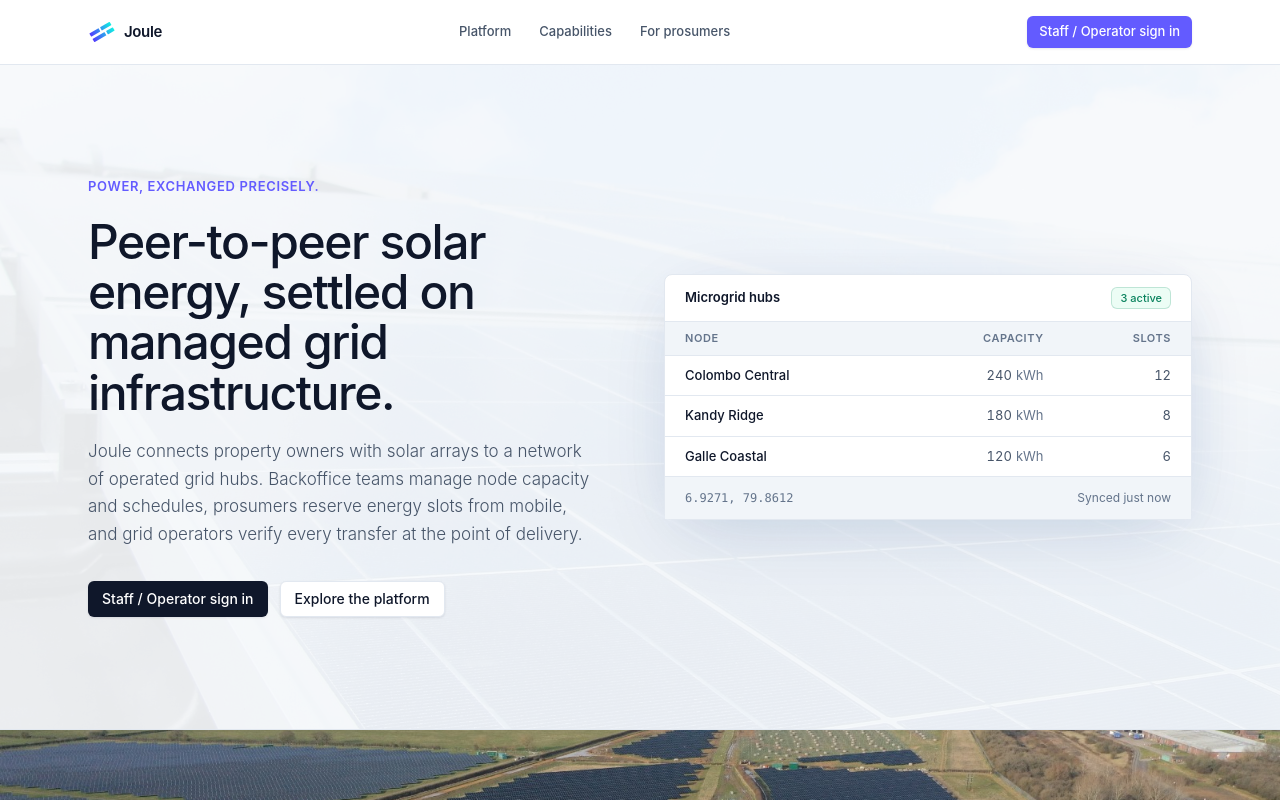
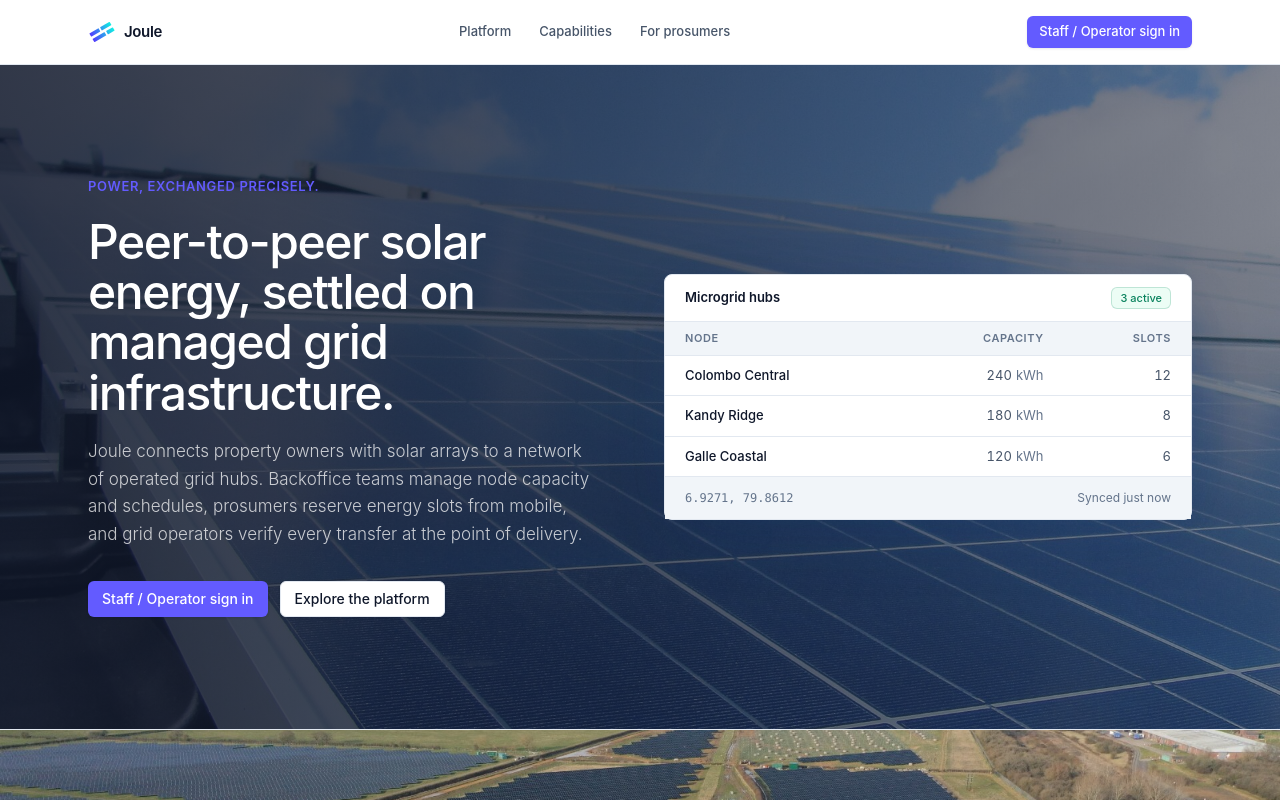
Before and after one commit to 3hal0n/smart-solar-microgrid-system, a React (Vite) app in the folder WebApp/: page / in a window 1280 px wide. Shown: the top 800 px of the page. Built offline with nearby package versions, Linux system fonts and the light colour scheme; no server answers.

Commit message:
feat: enhance hero section with improved styling and text contrast for better visibility

```diff
--- a/WebApp/src/pages/home/LandingPage.jsx
+++ b/WebApp/src/pages/home/LandingPage.jsx
@@ -76,7 +76,8 @@ export default function LandingPage() {
         </nav>
       </header>
 
-      {/* Hero — copy paired with a product artifact, not a centered generic block */}
+      {/* Hero — full-bleed photo, dark-tinted (not washed out), copy in light text over it, per
+          the enterprise-energy reference (Huawei FusionSolar) rather than a faint canvas overlay. */}
       <section id="platform" className="relative overflow-hidden border-b border-line">
         <img
           src="/images/solar-sky-hero.jpg"
@@ -88,21 +89,23 @@ export default function LandingPage() {
           decoding="async"
           className="absolute inset-0 h-full w-full object-cover"
         />
-        <div className="absolute inset-0 bg-canvas/93" />
-        <div className="relative mx-auto grid max-w-6xl items-center gap-12 px-6 py-20 lg:grid-cols-2 lg:py-28">
+        <div className="absolute inset-0 bg-linear-to-r from-ink/85 via-ink/70 to-ink/50" />
+        <div className="relative mx-auto grid max-w-6xl items-center gap-12 px-6 py-20 lg:min-h-140 lg:grid-cols-2 lg:py-28">
           <div>
-            <p className="text-[13px] font-semibold uppercase tracking-wider text-primary">Power, exchanged precisely.</p>
-            <h1 className="mt-5 text-4xl font-medium leading-[1.05] tracking-[-0.03em] text-ink sm:text-5xl">
+            <p className="text-[13px] font-semibold uppercase tracking-wider text-primary">
+              Power, exchanged precisely.
+            </p>
+            <h1 className="mt-5 text-4xl font-medium leading-[1.05] tracking-[-0.03em] text-white sm:text-5xl">
               Peer-to-peer solar energy, settled on managed grid infrastructure.
             </h1>
-            <p className="mt-5 max-w-lg text-[17px] font-light leading-relaxed text-body">
+            <p className="mt-5 max-w-lg text-[17px] font-light leading-relaxed text-white/75">
               Joule connects property owners with solar arrays to a network of operated grid hubs. Backoffice teams
               manage node capacity and schedules, prosumers reserve energy slots from mobile, and grid operators verify
               every transfer at the point of delivery.
             </p>
             <div className="mt-8 flex flex-wrap items-center gap-3">
               <Link to="/login">
-                <Button variant="dark">Staff / Operator sign in</Button>
+                <Button variant="primary">Staff / Operator sign in</Button>
               </Link>
               <a href="#capabilities">
                 <Button variant="secondary">Explore the platform</Button>
```
